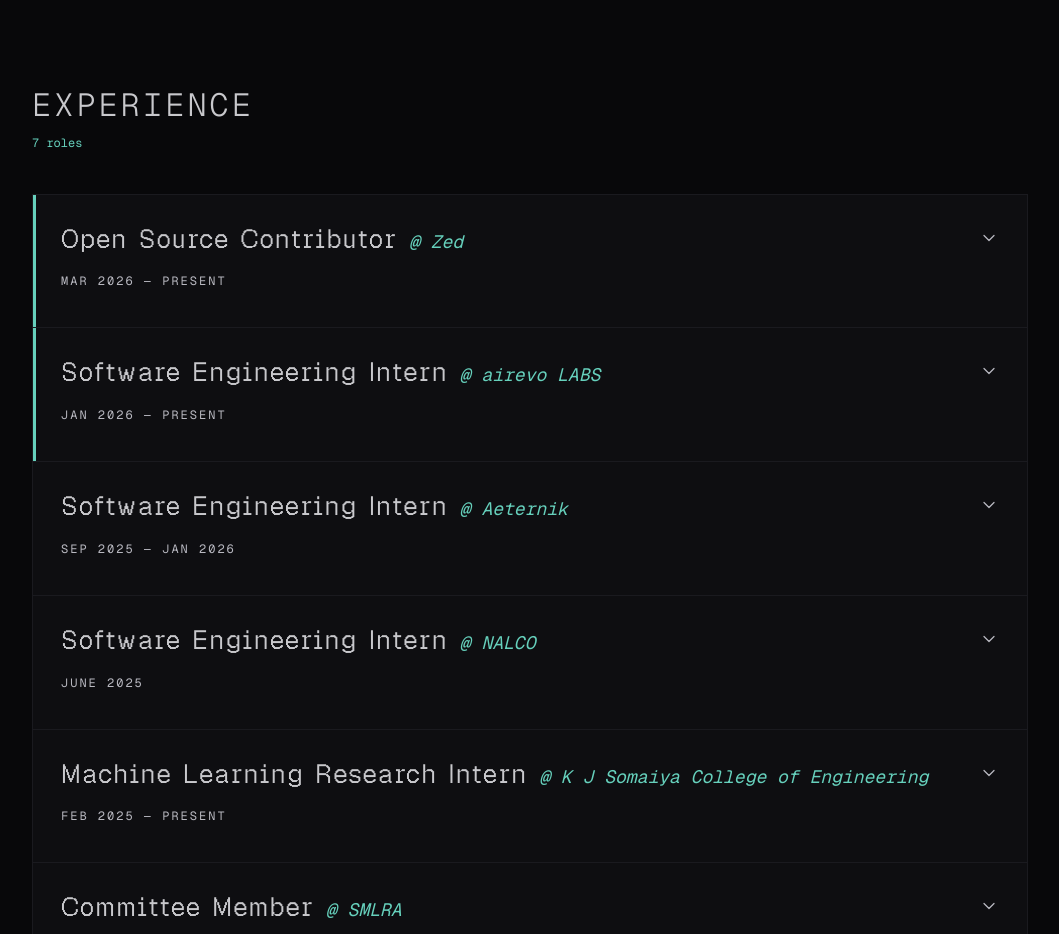
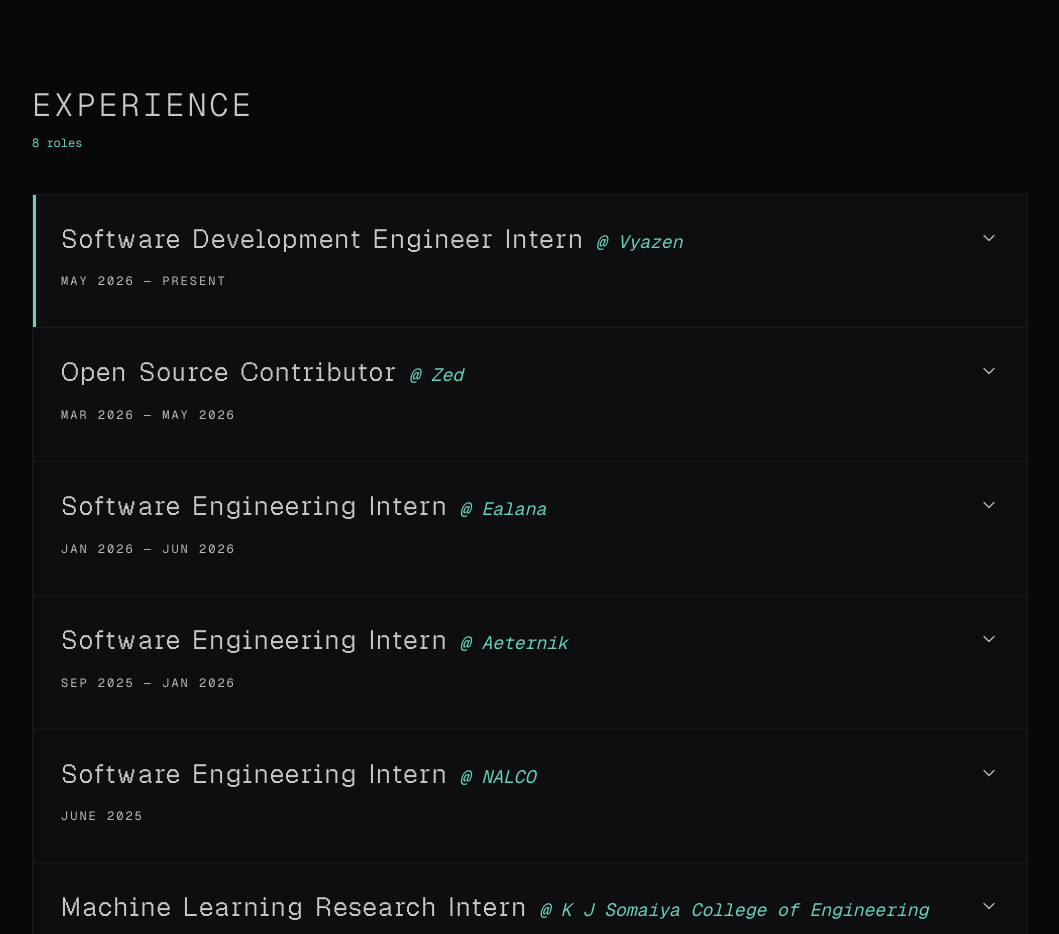
Before and after one commit to ArpitMishra17/arpitmishra-portfolio, a React (Vite) app: page / in a window 1280 px wide. Shown: the part 801-1735 px from the top of the page, without its empty margins (110-1169 px from the left). Built offline with nearby package versions, Linux system fonts and the light colour scheme.

Commit message:
chore: update experience with Vyazen

```diff
--- a/src/components/Experience.tsx
+++ b/src/components/Experience.tsx
@@ -3,17 +3,24 @@
 
 const experiences = [
   {
+    company: 'Vyazen',
+    role: 'Software Development Engineer Intern',
+    period: 'May 2026 — Present',
+    current: true,
+    desc: 'Building a custom AI harness for large codebases and autonomous SDLC.',
+  },
+  {
     company: 'Zed',
     role: 'Open Source Contributor',
-    period: 'Mar 2026 — Present',
-    current: true,
+    period: 'Mar 2026 — May 2026',
+    current: false,
     desc: 'Accepted into the Zed Guild, where I collaborate with the core team to tackle real issues in an editor developed openly.<br/>Contributing to globally used developer features while strengthening my open-source contribution experience.',
   },
   {
-    company: 'airevo LABS',
+    company: 'Ealana',
     role: 'Software Engineering Intern',
-    period: 'Jan 2026 — Present',
-    current: true,
+    period: 'Jan 2026 — Jun 2026',
+    current: false,
     desc: 'Working as founding engineer on the core ATS platform.<br/>Architected the entire Whatsapp integration for parallel whatsapp and email communication.<br/>Integrated a custom knowledge graph system into the ATS platform.',
   },
   {
@@ -84,7 +91,7 @@
           >
             Experience
           </h2>
-          <span className="text-[12px] mt-1 inline-block" style={{ color: 'var(--accent)' }}>7 roles</span>
+          <span className="text-[12px] mt-1 inline-block" style={{ color: 'var(--accent)' }}>8 roles</span>
         </div>
 
         <ScrollReveal stagger>
```
